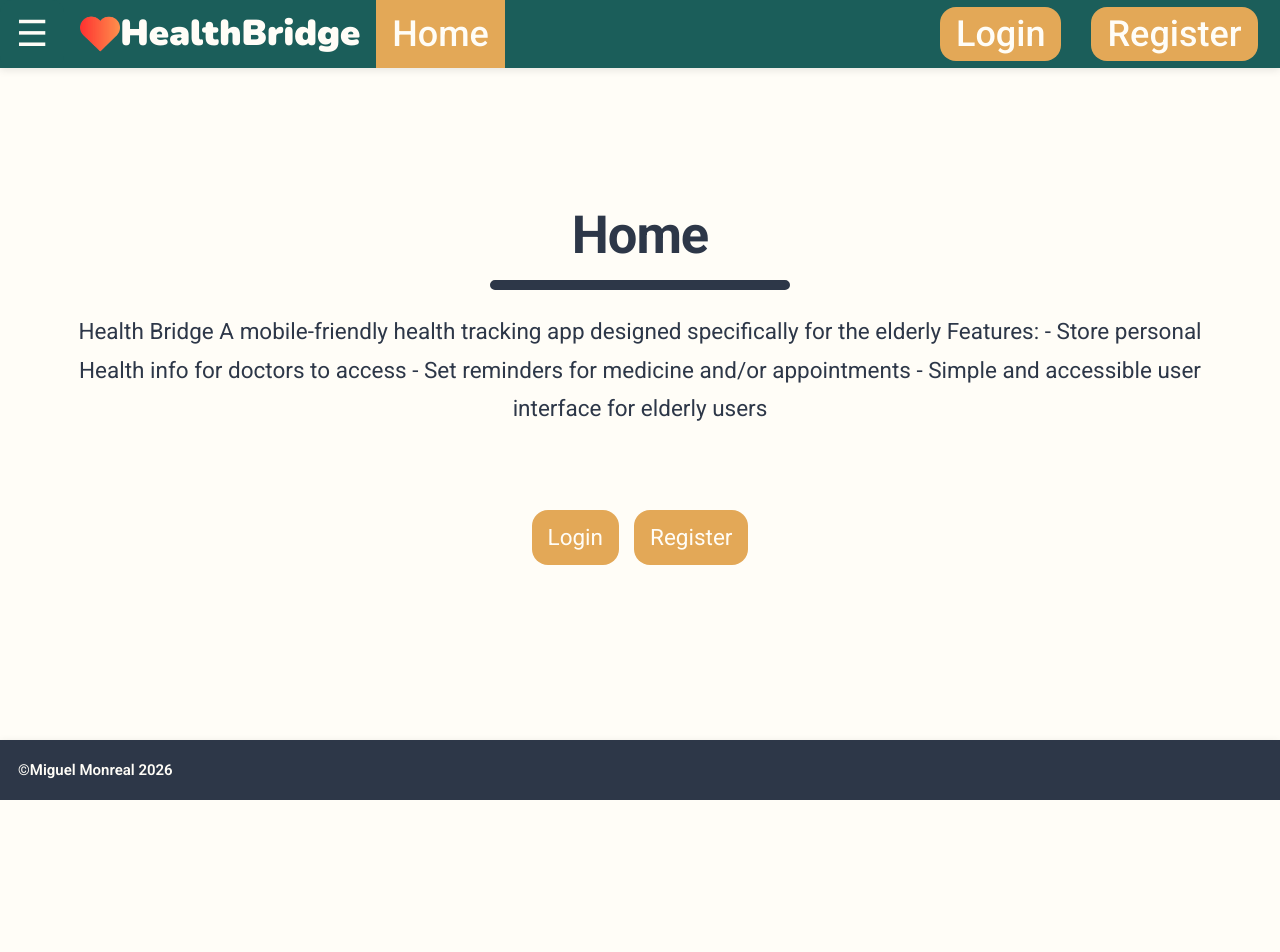
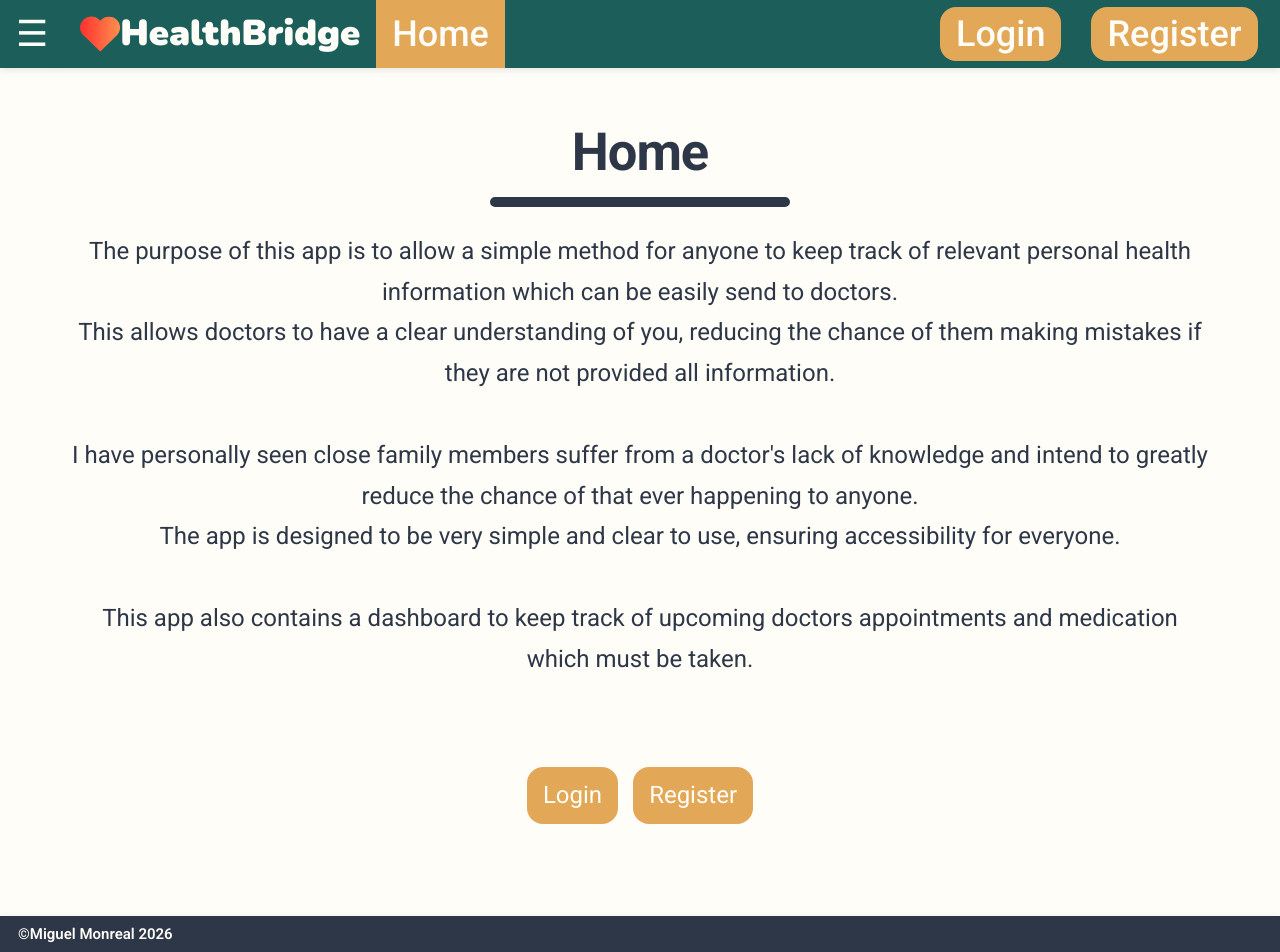
Before and after one commit to DeKingRey/HealthBridge, a Flask app: page / in a window 1280 px wide. Before the commit the page ends 800 px from the top, so only its background shows below. Run offline with Flask 3, Linux system fonts and the light colour scheme.

Commit message:
Rewording

```diff
--- a/app/static/css/style.css
+++ b/app/static/css/style.css
@@ -73,7 +73,7 @@ main {
     max-width: 1200px;
     width: 100%;
 
-    font-size: 1.5rem;
+    font-size: 1.6rem;
     line-height: 1.7;
 
     display: flex !important;
--- a/app/templates/home.html
+++ b/app/templates/home.html
@@ -1,12 +1,12 @@
 {% extends "layout.html" %}
 {% block content %}
-    <p>Health Bridge
-    A mobile-friendly health tracking app designed specifically for the elderly
-
-    Features:
-    - Store personal Health info for doctors to access
-    - Set reminders for medicine and/or appointments
-    - Simple and accessible user interface for elderly users</p><br>
+    <p>
+    The purpose of this app is to allow a simple method for anyone to keep track of relevant personal health information which can be easily send to doctors. <br>
+    This allows doctors to have a clear understanding of you, reducing the chance of them making mistakes if they are not provided all information. <br><br>
+    I have personally seen close family members suffer from a doctor's lack of knowledge and intend to greatly reduce the chance of that ever happening to anyone. <br>
+    The app is designed to be very simple and clear to use, ensuring accessibility for everyone. <br><br>
+    This app also contains a dashboard to keep track of upcoming doctors appointments and medication which must be taken.
+    </p><br>
 
     <!-- Login/Register Buttons -->
     <div class="btns">
```
Also changed, not shown: app/templates/health-info.html (+7 -1 lines).
